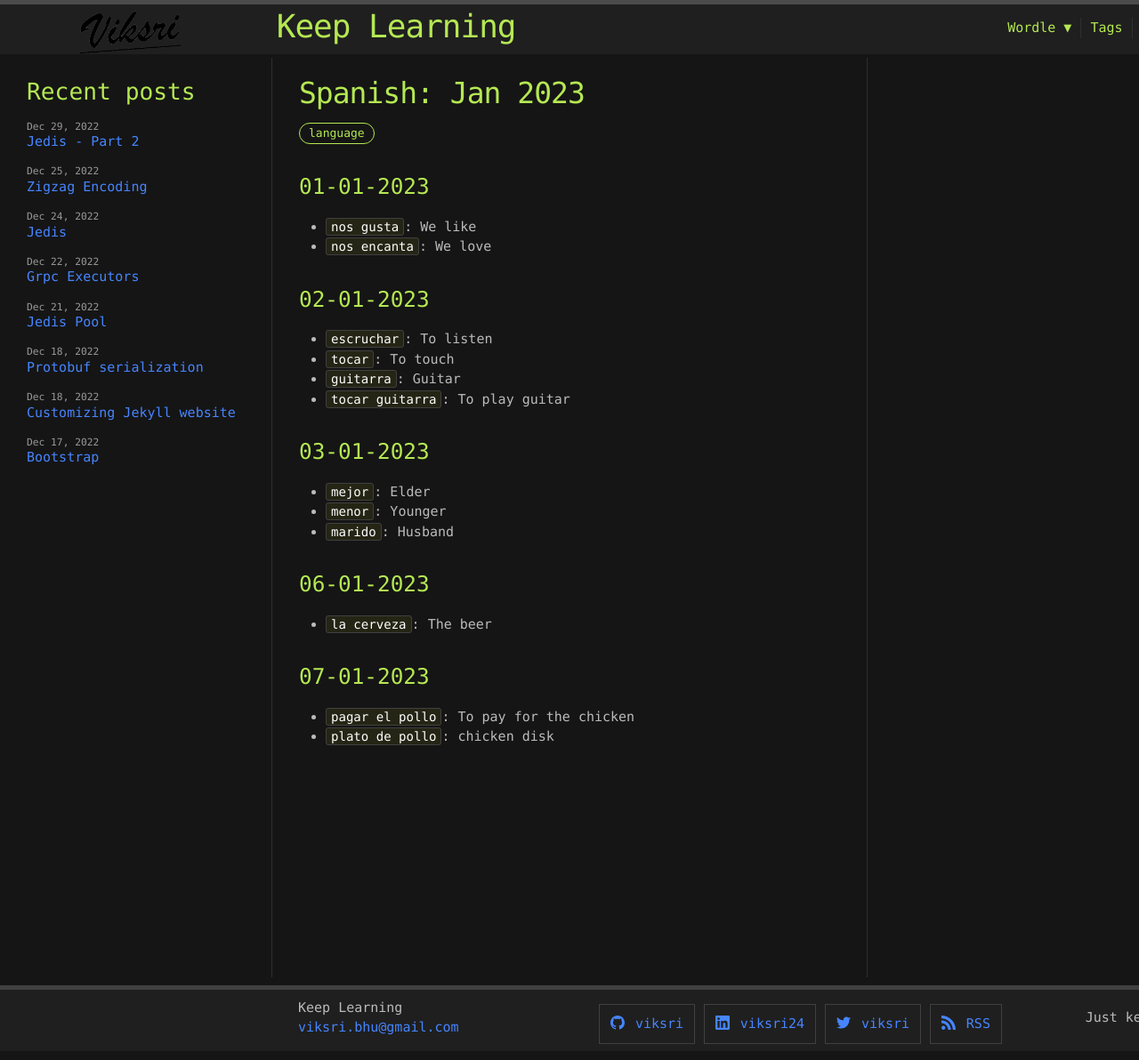
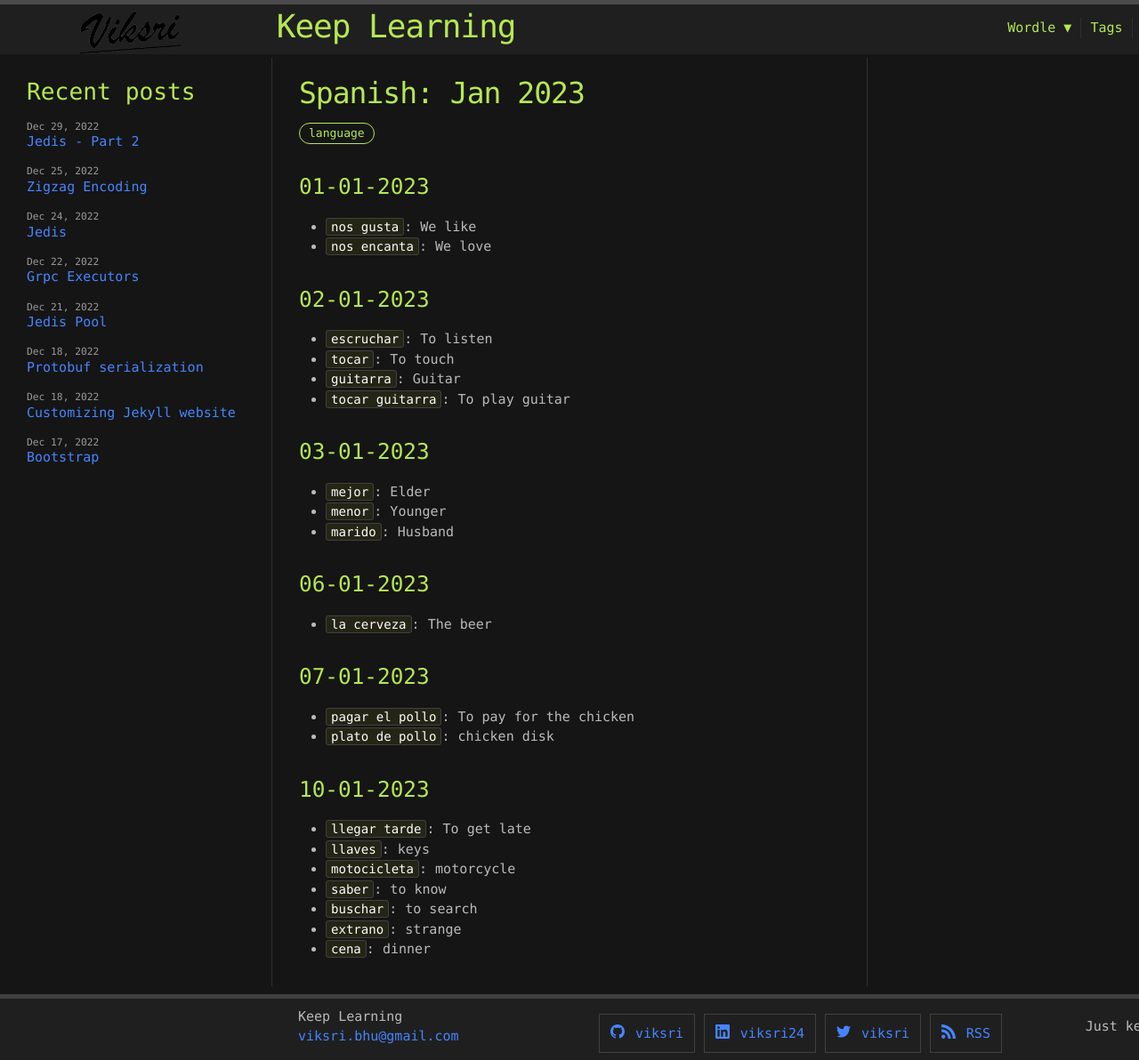
Before and after one commit to viksri/viksri.github.io, a Jekyll site: the page built from spanish/Jan2023.md, in a window 1280 px wide and 1192 px high. Shown: the whole window at 89% size. Built offline with Jekyll 4.4.1, drawn with Linux system fonts in a browser that asks for light colours.

Commit message:
spanish & wordle update

```diff
--- a/spanish/Jan2023.md
+++ b/spanish/Jan2023.md
@@ -26,3 +26,12 @@ categories: language
 ### 07-01-2023
 - `pagar el pollo`: To pay for the chicken
 - `plato de pollo`: chicken disk
+
+### 10-01-2023
+- `llegar tarde`: To get late
+- `llaves`: keys
+- `motocicleta`: motorcycle
+- `saber`: to know
+- `buschar`: to search
+- `extrano`: strange
+- `cena`: dinner
```
Also changed, not shown: spanish/Dec2022.md (+3 -2 lines), wordle/Jan2023.md (+1 -0 lines).
